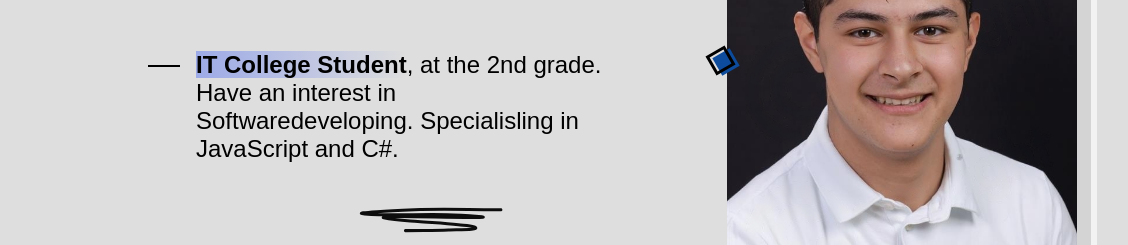
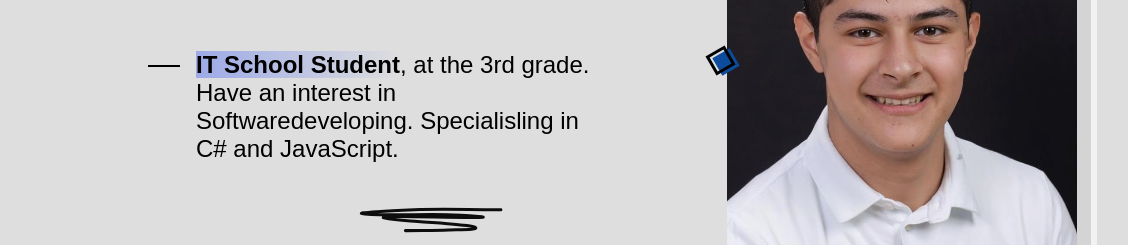
Before and after one commit to MorhafTaylouni/Personal-Portfolio, a plain HTML site: page index.html in a window 1280 px wide. Shown: the part 388-633 px from the top of the page, 0-1128 px from the left. Drawn offline with nearby package versions, Linux system fonts and the light colour scheme; a web font is replaced by a local one.

Commit message:
index.html
information have been edited

```diff
--- a/index.html
+++ b/index.html
@@ -100,9 +100,9 @@
 
                 <div class="home_info">
                     <p class="home_description">
-                        <b>IT College Student</b>, at the 2nd grade.
+                        <b>IT School Student</b>, at the 3rd grade.
                         Have an interest in Softwaredeveloping.
-                        Specialisling in JavaScript and C#.
+                        Specialisling in C# and JavaScript.
                     </p>
 
                     <a href="#about" class="home_scroll">
```
